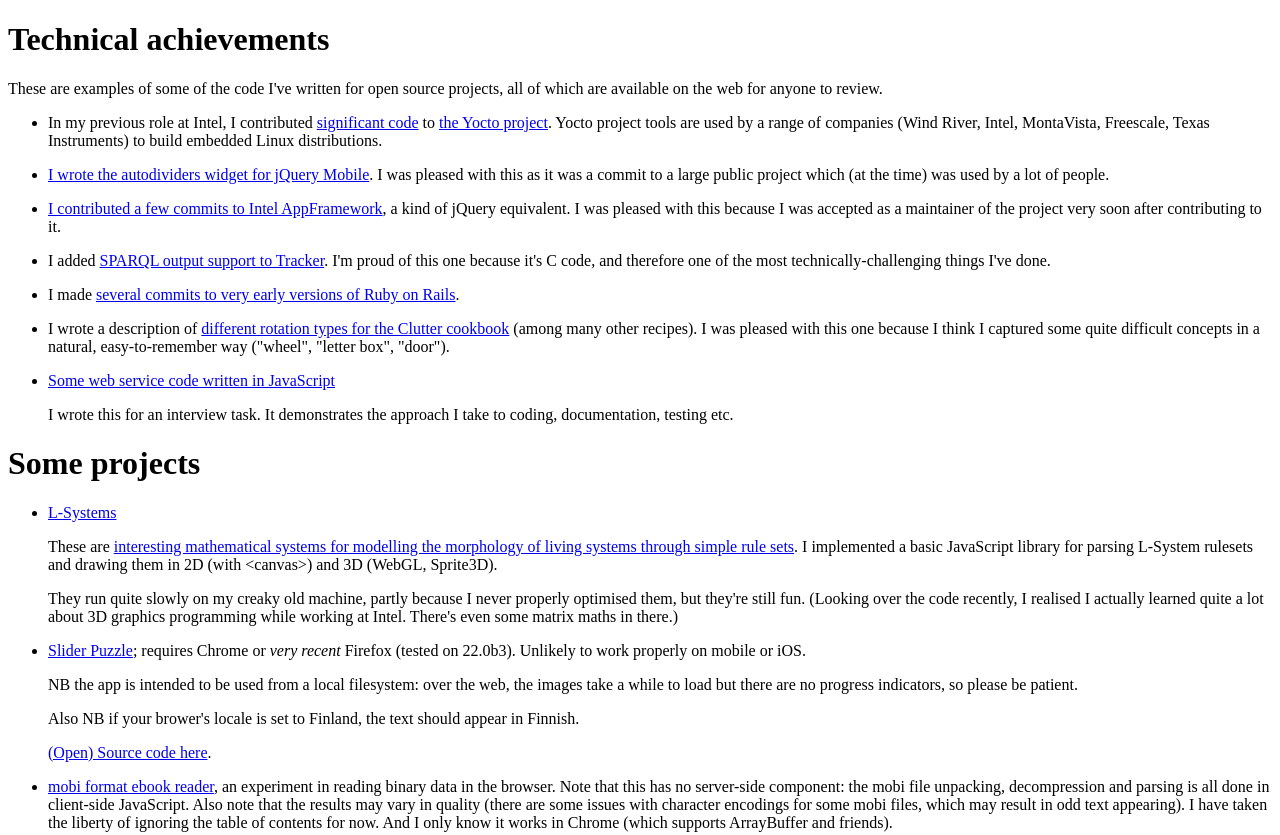
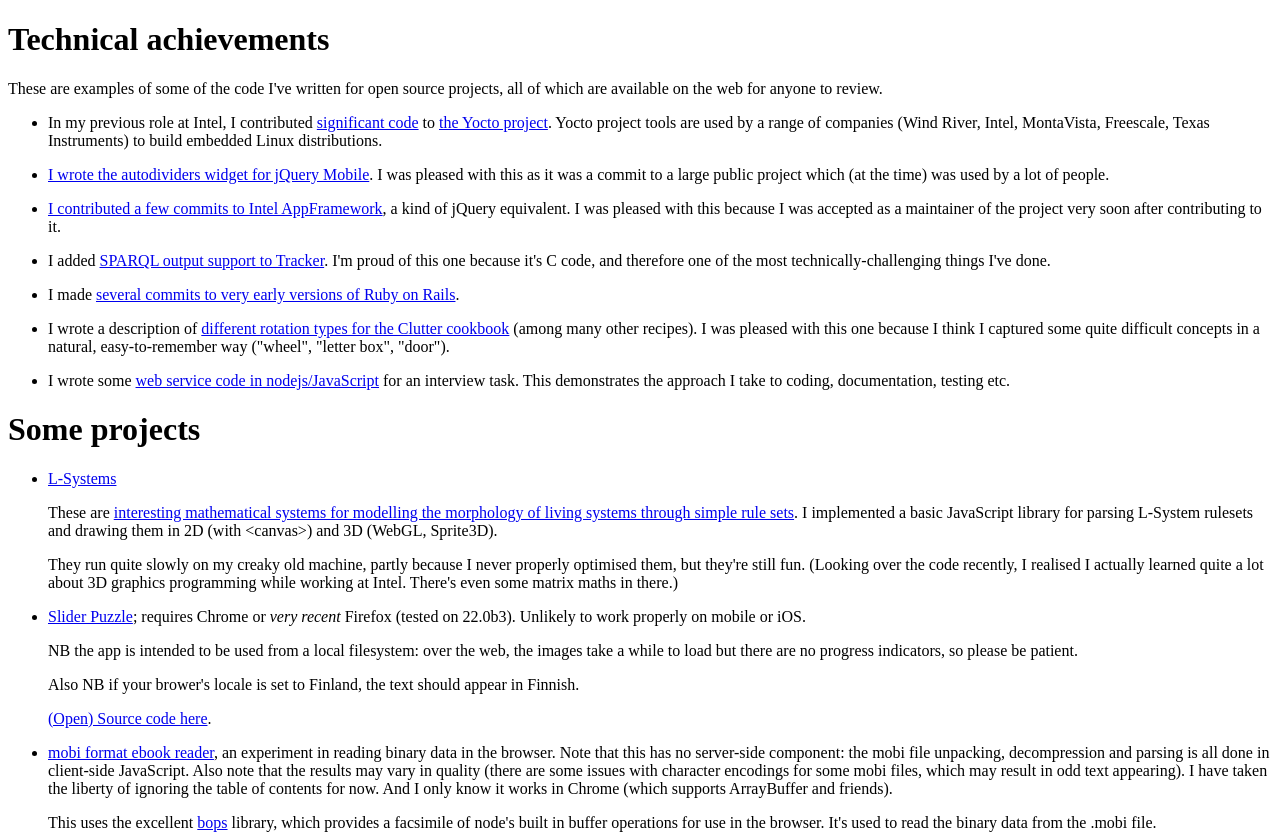
Before and after one commit to townxelliot/townxelliot.github.io, a plain HTML site: page index.html in a window 1280 px wide. Shown: the top 835 px of the page. Drawn offline with Linux system fonts and the light colour scheme.

Commit message:
Align formatting with other technical achievements list entries

```diff
--- a/index.html
+++ b/index.html
@@ -53,9 +53,7 @@
 </li>
 
 <li>
-<p><a href="https://github.com/townxelliot/message-store">Some web service code written in JavaScript</a></p>
-<p>I wrote this for an interview task. It demonstrates the approach I take to
-coding, documentation, testing etc.</p>
+<p>I wrote some <a href="https://github.com/townxelliot/message-store">web service code in nodejs/JavaScript</a> for an interview task. This demonstrates the approach I take to coding, documentation, testing etc.</p>
 </li>
 
 </ul>
```
